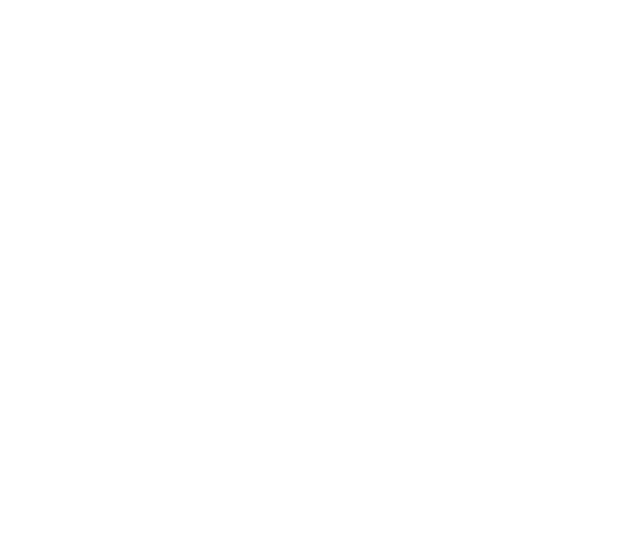
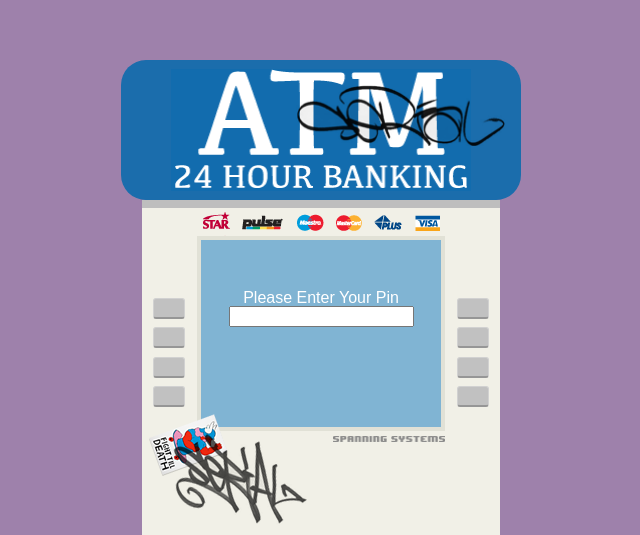
Before and after one commit to mariohoyos92/spanning-challenge, a React (Create React App) app: page / in a window 1280 px wide. Shown: the part 265-800 px from the top of the page, without its empty margins (319-959 px from the left). Built offline with nearby package versions, Linux system fonts and the light colour scheme.

Commit message:
feat: built shell for application

```diff
--- /dev/null
+++ b/src/components/App/App.css
@@ -0,0 +1,31 @@
+body {
+    font-family: sans-serif;
+    color: white;
+    height: 100vh;
+    width: 100%;
+    background-color: rgb(158, 129, 171)
+}
+
+.App {
+    display: flex;
+    justify-content: center;
+    align-items: center;
+}
+
+.atm-wrapper {
+    height: 475px;
+    width: 400px;
+    display: flex;
+    flex-direction: column;
+    align-items: center;
+    justify-content: center;
+    position: absolute;
+    bottom: 0;
+}
+
+
+.atm-machine-wrapper {
+    width: 358px;
+    height: auto;
+    background-color: rgb(241, 240, 231);
+}
--- a/src/components/App.js
+++ b/src/components/App/App.js
@@ -1,10 +1,19 @@
 import React, { Component } from 'react';
+
+import Top from '../Top/Top';
+import Console from '../MainConsole/Console/Console'
+
 import './App.css';
 
 class App extends Component {
   render() {
     return (
       <div className="App">
+        <div className="atm-wrapper">
+          <Top />
+          <Console />
+        </div>
+
       </div>
     );
   }
--- /dev/null
+++ b/src/components/MainConsole/Console/Console.css
@@ -0,0 +1,11 @@
+.sign-shade {
+    width: 100%;
+    background-color: rgb(190, 190, 190);
+    height: 8px;
+}
+
+.main-console {
+    display: flex;
+    width: 100%;
+    height: 327px;
+}
--- /dev/null
+++ b/src/components/MainConsole/Console/Console.js
@@ -0,0 +1,31 @@
+import React, { Component } from "react";
+
+import ConsoleSide from '../ConsoleSide/ConsoleSide';
+import ConsoleCenter from '../ConsoleCenter/ConsoleCenter';
+
+import "./Console.css";
+
+class Console extends Component {
+    constructor() {
+        super();
+        this.state = {
+
+        }
+    }
+
+    render() {
+        return (
+            <div className="atm-machine-wrapper">
+                <div className="sign-shade" />
+                <div className="main-console" >
+                    <ConsoleSide />
+                    <ConsoleCenter />
+                    <ConsoleSide />
+                </div>
+            </div>
+        )
+    }
+
+}
+
+export default Console;
--- /dev/null
+++ b/src/components/MainConsole/ConsoleCenter/ConsoleCenter.css
@@ -0,0 +1,41 @@
+.console-center {
+    width: 251px;
+}
+
+.sprite-wrapper {
+    display: flex;
+    justify-content: center;
+    align-items: center;
+    z-index: -1;
+    background-image: url("../../../assets/creditcard_sprite.png");
+    background-repeat: no-repeat;
+    background-position: center;
+
+    height: 50px;
+}
+
+.screen {
+    box-sizing: border-box;
+    height: 195px;
+    border: 4px solid;
+    border-color:rgb(225, 225, 214);
+    margin-top: -22px;
+    background-color: rgb(128, 180, 211);
+    display: flex;
+    flex-direction: column;
+    align-items: center;
+    padding-top: 50px;
+}
+
+#spanning-systems-logo {
+    width: 112px;
+    height: 6px;
+    float: right;
+    margin-top: 5px;
+}
+
+#sticker-graffiti {
+    position: absolute;
+    left: 7%;
+    bottom: 2%;
+}
--- /dev/null
+++ b/src/components/MainConsole/ConsoleCenter/ConsoleCenter.js
@@ -0,0 +1,18 @@
+import React from 'react';
+
+import spanningSystems from '../../../assets/spanning_systems.png'
+import stickerGraf from "../../../assets/sticker_graf.png"
+
+import "./ConsoleCenter.css"
+
+export default function ConsoleCenter() {
+    return (<div className="console-center">
+        <figure className="sprite-wrapper" />
+        <div className="screen">
+            <h1 className="display">Please Enter Your Pin</h1>
+            <input type="password" name="pin" id="pin" />
+        </div>
+        <img src={spanningSystems} alt="spanning systems logo" id="spanning-systems-logo" />
+        <img src={stickerGraf} alt="sticker" id="sticker-graffiti" />
+    </div>)
+}
--- /dev/null
+++ b/src/components/MainConsole/ConsoleSide/ConsoleSide.css
@@ -0,0 +1,17 @@
+.console {
+    width: 55px;
+    display: flex;
+    flex-direction: column;
+    justify-content: space-between;
+    align-items: center;
+    padding: 90px 0 128px 0;
+}
+
+.console button {
+    width: 32px;
+    height: 21px;
+    border-radius: 3px;
+    background-color: rgb(193, 193, 193);
+    border: solid rgb(209, 209, 209) 1px;
+    border-bottom: solid rgb(150, 150, 150) 2px;
+}
--- /dev/null
+++ b/src/components/MainConsole/ConsoleSide/ConsoleSide.js
@@ -0,0 +1,11 @@
+import React from 'react';
+
+import "./ConsoleSide.css"
+export default function ConsoleSide() {
+    return (<div className="console">
+        <button></button>
+        <button></button>
+        <button></button>
+        <button></button>
+    </div>)
+}
--- /dev/null
+++ b/src/components/Top/Top.css
@@ -0,0 +1,22 @@
+.atm-sign-wrapper {
+    width: 100%;
+    height: 140px;
+    background-color: rgb(27, 109, 172);
+    display: flex;
+    flex-direction: column;
+    align-items: center;
+    justify-content: center;
+    border-radius: 25px;
+}
+
+.atm-sign {
+    width: 75%;
+}
+
+.graffiti {
+    position: absolute;
+    width: 209px;
+    height: 62px;
+    right: 4%;
+    top: 5%;
+}
--- /dev/null
+++ b/src/components/Top/Top.js
@@ -0,0 +1,14 @@
+import React from 'react';
+import atmSign from "../../assets/atm_sign.png";
+import graffiti from '../../assets/graffiti.png';
+
+import "./Top.css"
+
+export default function Top() {
+    return (
+        <div className="atm-sign-wrapper">
+            <img src={atmSign} alt="atm sign" class="atm-sign" />
+            <img src={graffiti} alt="graffiti" class="graffiti" />
+        </div>
+    )
+}
--- a/src/index.js
+++ b/src/index.js
@@ -1,6 +1,6 @@
 import React from 'react';
 import ReactDOM from 'react-dom';
 import './index.css';
-import App from './components/App';
+import App from './components/App/App';
 
 ReactDOM.render(<App />, document.getElementById('root'));
```
Also changed, not shown: src/components/App.css (deleted).
